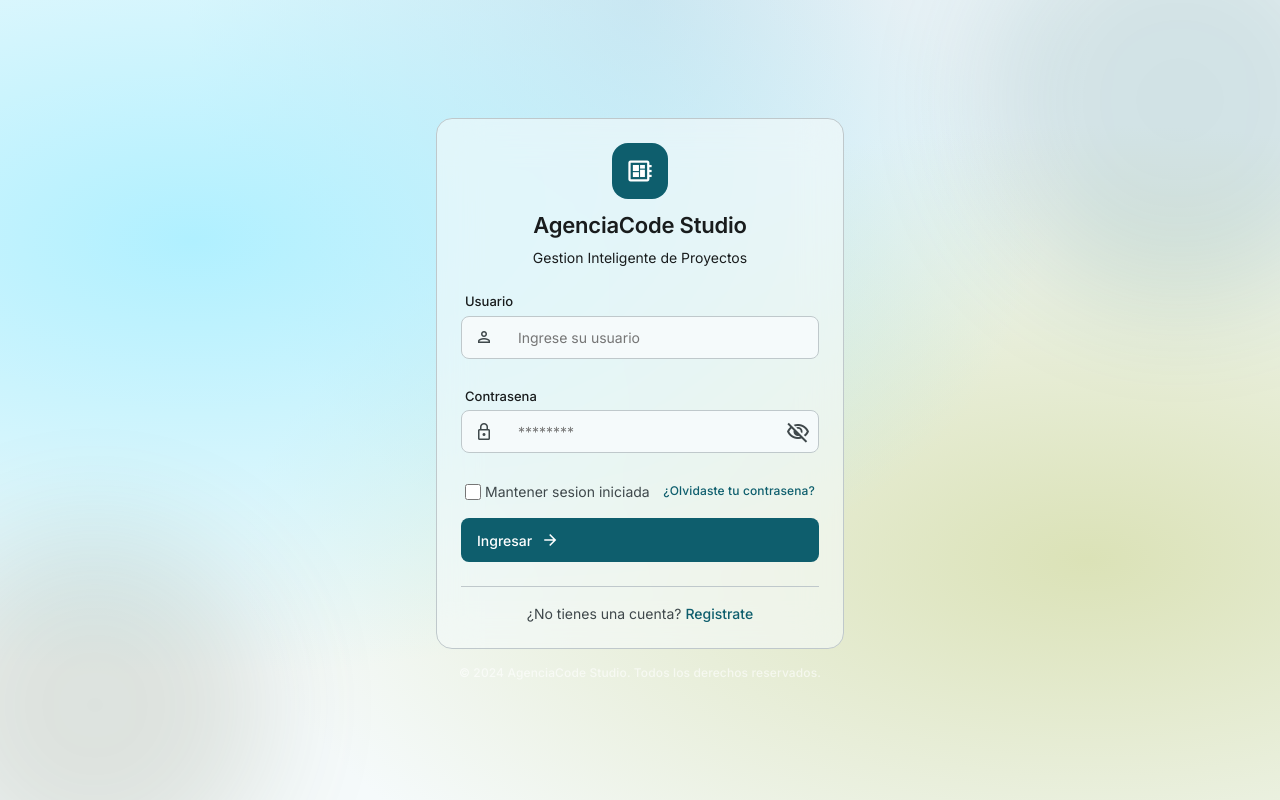
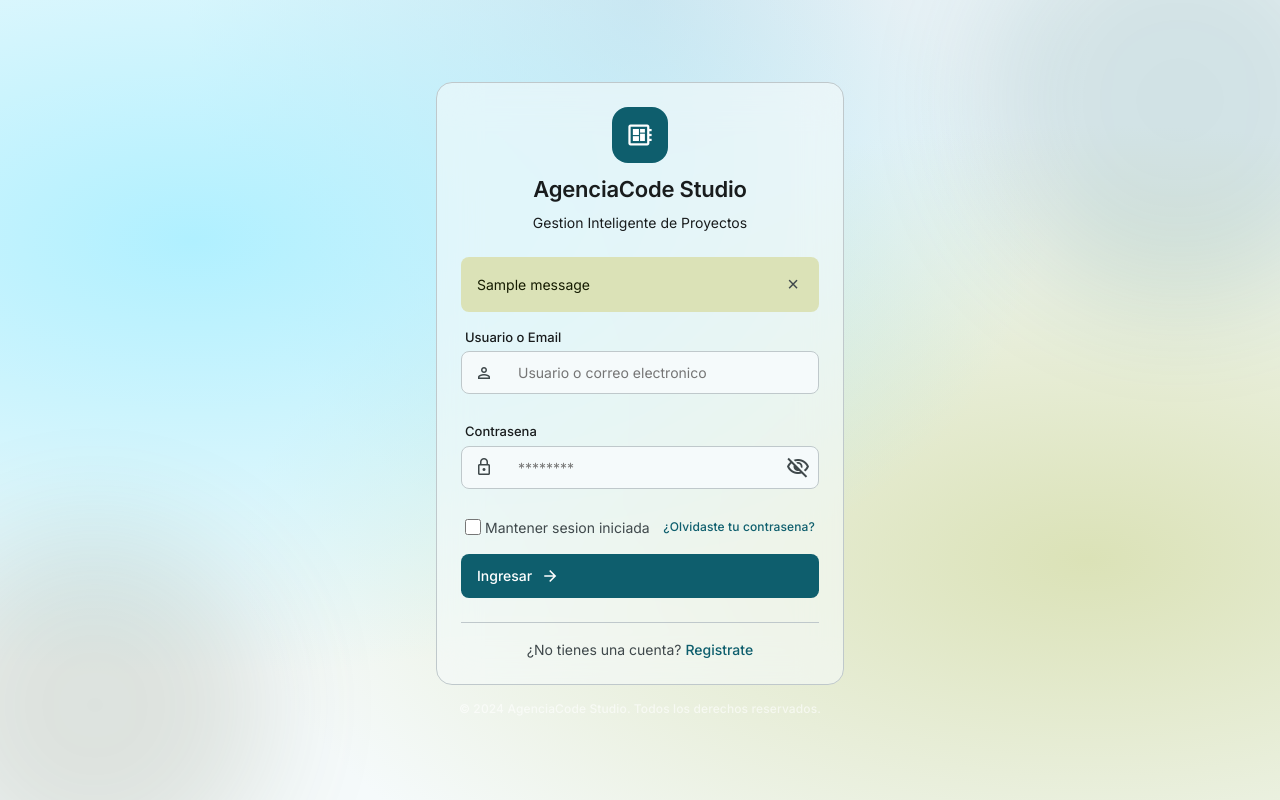
Before and after one commit to mmanosaslva/AgenciaCode_Studio, a Flask app: page /login in a window 1280 px wide. Run offline with Flask 3, Linux system fonts and the light colour scheme; one stand-in notice (Sample message) is shown.

Commit message:
"feat: implementar login doble (usuario/email) y alertas flash en login y registro"

```diff
--- a/app/controllers/auth_controller.py
+++ b/app/controllers/auth_controller.py
@@ -5,10 +5,10 @@ from app.database.models import User
 class AuthController:
 
     @staticmethod
-    def login(username, password):
-        if not username or not password:
+    def login(identificador, password):
+        if not identificador or not password:
             return {'success': False, 'error': 'Usuario y contrasena son obligatorios'}
-        user = User.query.filter_by(username=username).first()
+        user = User.query.filter((User.username == identificador) | (User.email == identificador)).first()
         if not user:
             return {'success': False, 'error': 'Credenciales invalidas'}
         if not bcrypt.check_password_hash(user.password_hash, password):
--- a/app/database/models.py
+++ b/app/database/models.py
@@ -8,7 +8,7 @@ class User(db.Model):
     password_hash = db.Column(db.String(255), nullable=False)
     role = db.Column(db.String(20), default='user')
     name = db.Column(db.String(100), default='')
-    email = db.Column(db.String(120), nullable=True, unique=False)
+    email = db.Column(db.String(120), nullable=True, unique=True)
     created_at = db.Column(db.DateTime, default=db.func.current_timestamp())
 
 
--- a/app/routes.py
+++ b/app/routes.py
@@ -86,9 +86,9 @@ def index():
 @web_bp.route('/login', methods=['GET', 'POST'])
 def login():
     if request.method == 'POST':
-        username = request.form.get('username', '').strip()
+        identificador = request.form.get('identificador', '').strip().lower()
         password = request.form.get('password', '')
-        result = auth_c.login(username, password)
+        result = auth_c.login(identificador, password)
         if result['success']:
             session.pop('_flashes', None)
             session.permanent = 'remember' in request.form
@@ -105,7 +105,7 @@ def register():
     if request.method == 'POST':
         nombre = request.form.get('nombre', '').strip()
         username = request.form.get('username', '').strip()
-        email = request.form.get('email', '').strip()
+        email = request.form.get('email', '').strip().lower()
         password = request.form.get('password', '')
         confirm = request.form.get('confirm_password', '')
         if not all([nombre, username, email, password, confirm]):
--- a/app/templates/login.html
+++ b/app/templates/login.html
@@ -17,12 +17,23 @@
                 <p class="body-sm text-center mt-sm m-0">Gestion Inteligente de Proyectos</p>
             </div>
 
+            {% with messages = get_flashed_messages(with_categories=true) %}
+            {% if messages %}
+            {% for category, message in messages %}
+            <div class="alert alert-{{ 'error' if category == 'error' else category }}">
+                <span>{{ message }}</span>
+                <button class="btn-close" onclick="this.parentElement.remove()">&times;</button>
+            </div>
+            {% endfor %}
+            {% endif %}
+            {% endwith %}
+
             <form method="POST" action="{{ url_for('web.login') }}" style="display: flex; flex-direction: column; gap: var(--space-lg);">
                 <div class="form-group">
-                    <label class="form-label" for="username">Usuario</label>
+                    <label class="form-label" for="identificador">Usuario o Email</label>
                     <div class="input-group">
                         <span class="input-icon material-symbols-outlined">person</span>
-                        <input class="form-input" type="text" id="username" name="username" placeholder="Ingrese su usuario" required>
+                        <input class="form-input" type="text" id="identificador" name="identificador" placeholder="Usuario o correo electronico" required>
                     </div>
                 </div>
 
```
Also changed, not shown: app/templates/register.html (+11 -0 lines).
